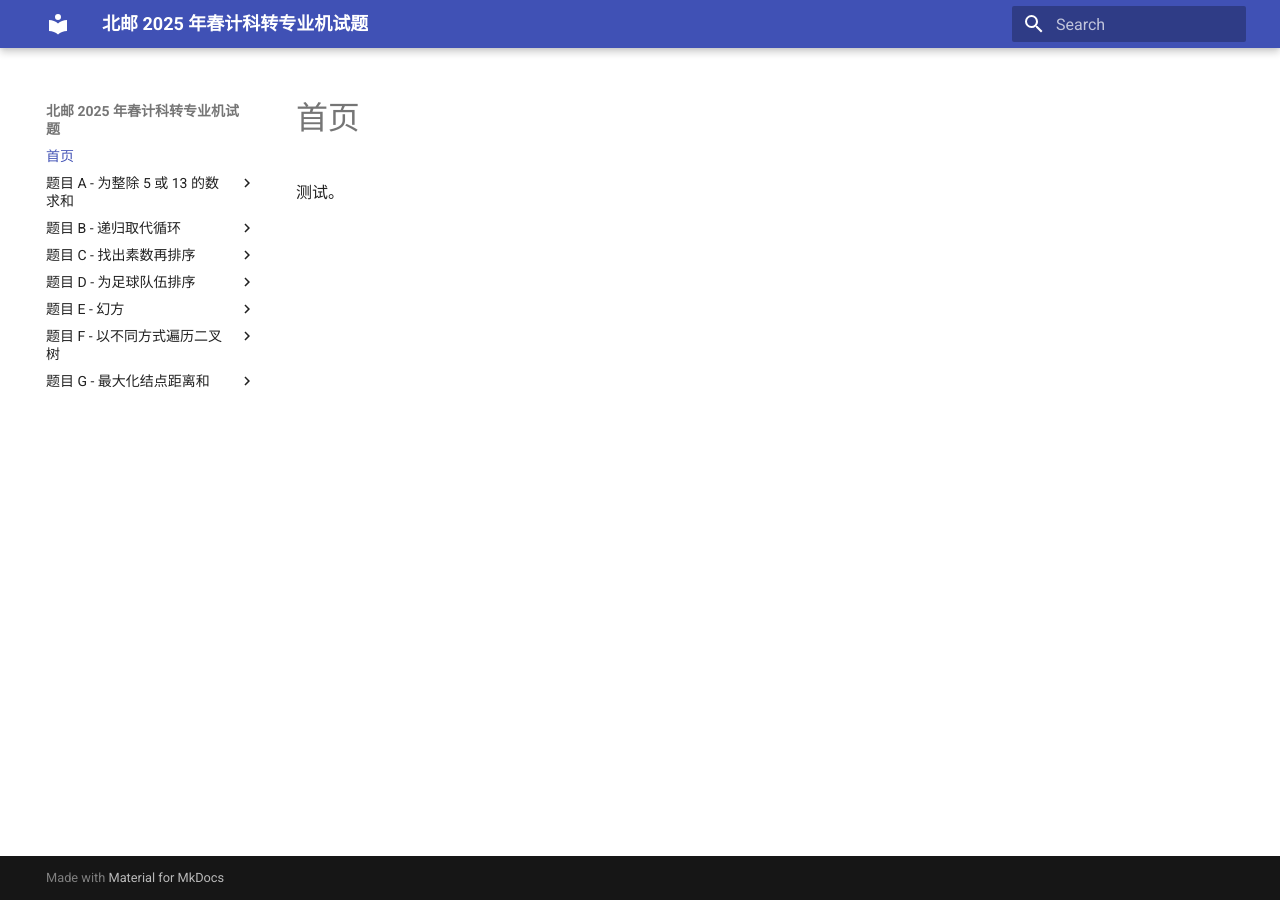
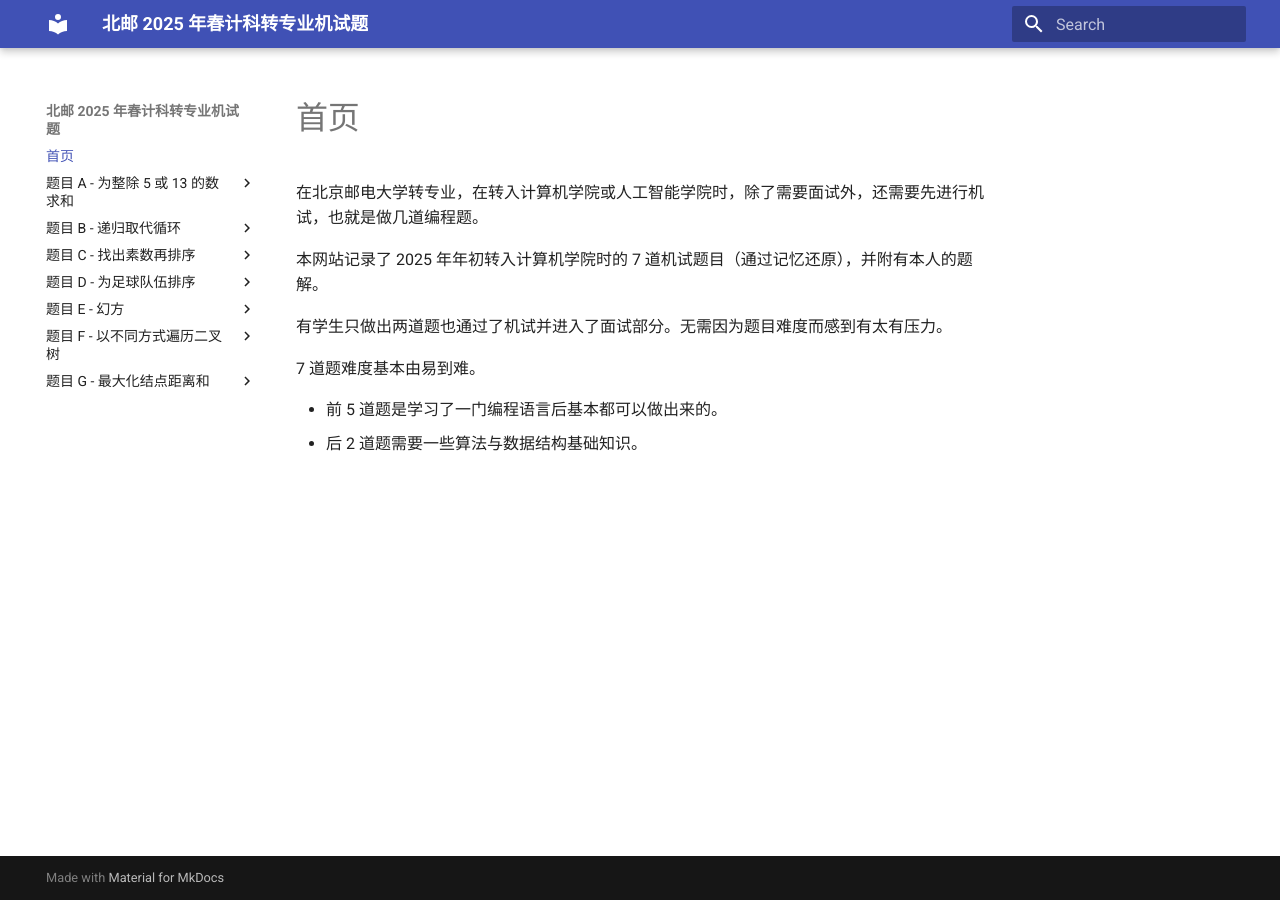
Before and after one commit to LS-Hower/bupt-major-switching-programming-questions, an MkDocs documentation site: the page built from docs/index.md, in a window 1280 px wide. Built offline with MkDocs 1.6.1 and Material for MkDocs 9.7.7, drawn with Linux system fonts in a browser that asks for light colours.

Commit message:
Add content for main page

```diff
--- a/docs/index.md
+++ b/docs/index.md
@@ -1 +1,10 @@
-测试。
+在北京邮电大学转专业，在转入计算机学院或人工智能学院时，除了需要面试外，还需要先进行机试，也就是做几道编程题。
+
+本网站记录了 2025 年年初转入计算机学院时的 7 道机试题目（通过记忆还原），并附有本人的题解。
+
+有学生只做出两道题也通过了机试并进入了面试部分。无需因为题目难度而感到有太有压力。
+
+7 道题难度基本由易到难。
+
+- 前 5 道题是学习了一门编程语言后基本都可以做出来的。
+- 后 2 道题需要一些算法与数据结构基础知识。
```
